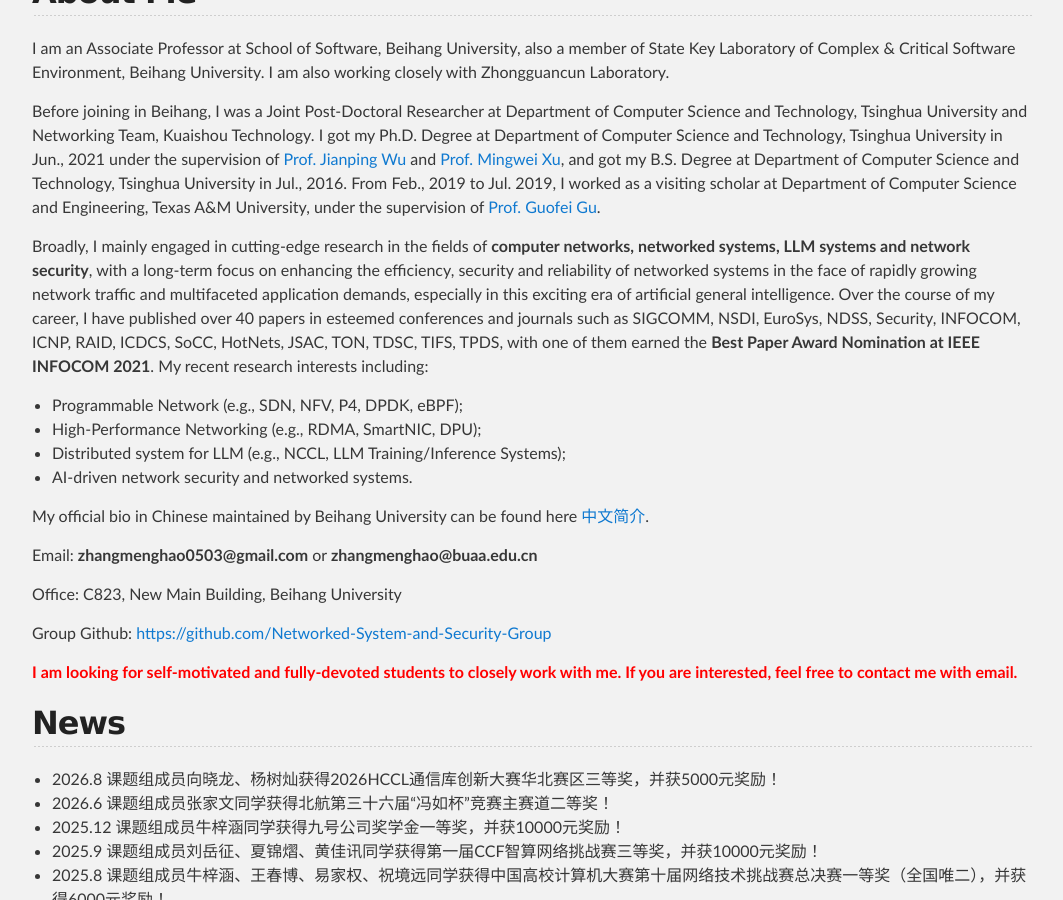
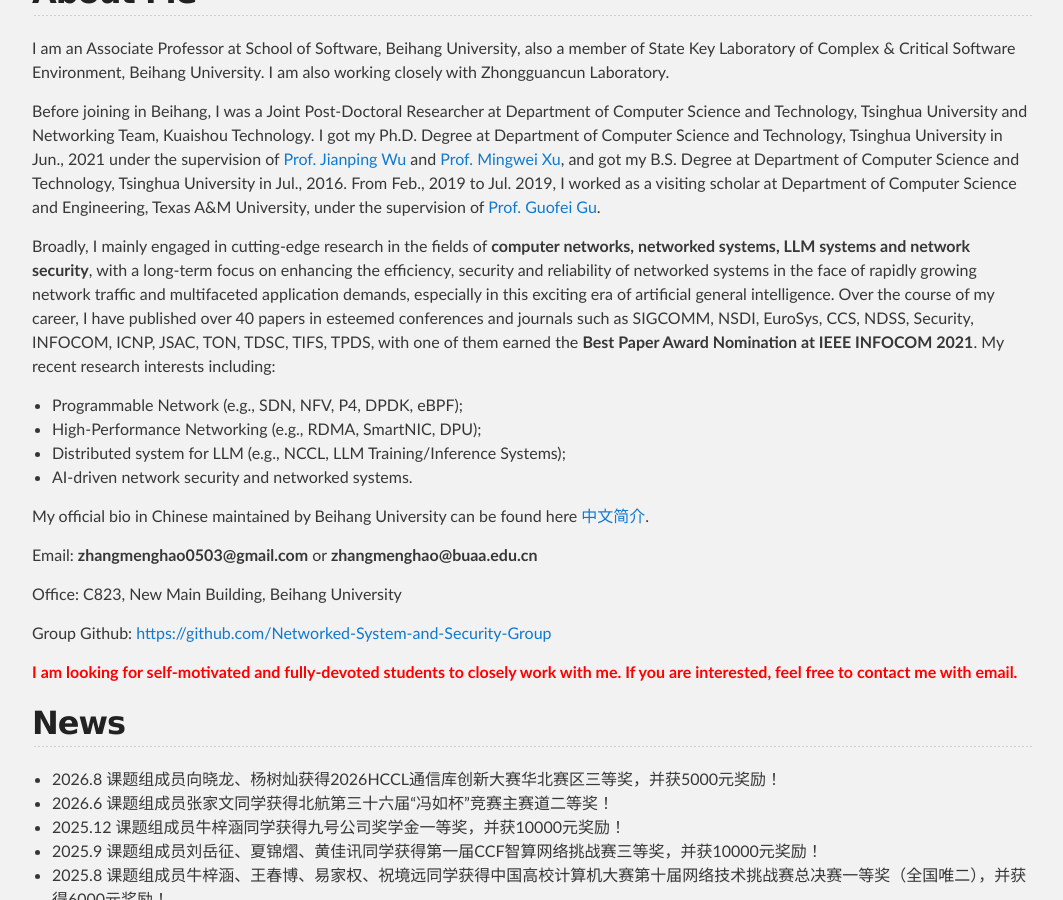
Before and after one commit to zhangmenghao/zhangmenghao.github.io, a Jekyll site: the page built from index.md, in a window 1280 px wide and 900 px high, scrolled down 348 px. Shown: the whole window, without its empty margins (108-1171 px from the left). Built offline with Jekyll 4.4.1, drawn with Linux system fonts in a browser that asks for light colours.

Commit message:
Update bio

```diff
--- a/index.md
+++ b/index.md
@@ -14,7 +14,7 @@
 From Feb., 2019 to Jul. 2019, I worked as a visiting scholar at Department of Computer Science and Engineering, Texas A&M University, under the supervision of [Prof. Guofei Gu](http://faculty.cs.tamu.edu/guofei/).
 
 Broadly, I mainly engaged in cutting-edge research in the fields of __computer networks, networked systems, LLM systems and network security__, with a long-term focus on enhancing the efficiency, security and reliability of networked systems in the face of rapidly growing network traffic and multifaceted application demands, especially in this exciting era of artificial general intelligence.
-Over the course of my career, I have published over 40 papers in esteemed conferences and journals such as SIGCOMM, NSDI, EuroSys, NDSS, Security, INFOCOM, ICNP, RAID, ICDCS, SoCC, HotNets, JSAC, TON, TDSC, TIFS, TPDS, with one of them earned the __Best Paper Award Nomination at IEEE INFOCOM 2021__. My recent research interests including:
+Over the course of my career, I have published over 40 papers in esteemed conferences and journals such as SIGCOMM, NSDI, EuroSys, CCS, NDSS, Security, INFOCOM, ICNP, JSAC, TON, TDSC, TIFS, TPDS, with one of them earned the __Best Paper Award Nomination at IEEE INFOCOM 2021__. My recent research interests including:
 * Programmable Network (e.g., SDN, NFV, P4, DPDK, eBPF);
 * High-Performance Networking (e.g., RDMA, SmartNIC, DPU);
 * Distributed system for LLM (e.g., NCCL, LLM Training/Inference Systems);
```
